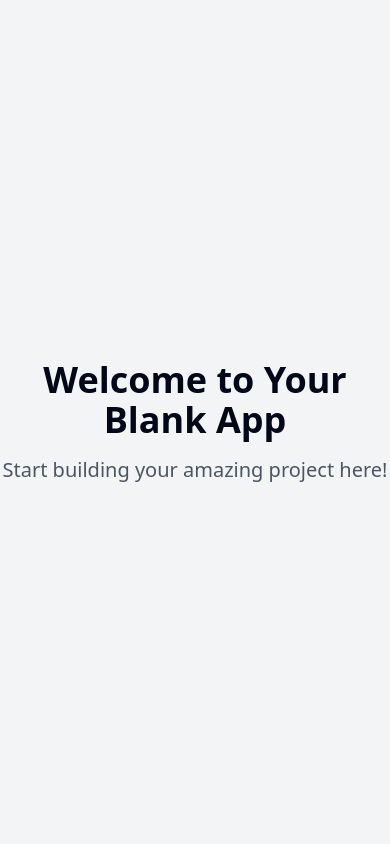
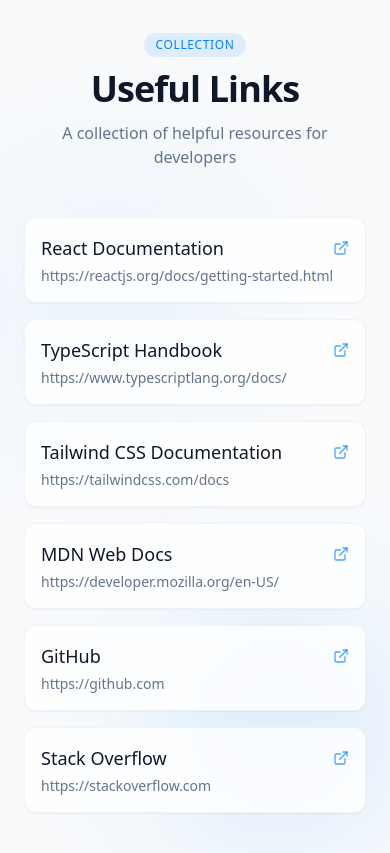
Before and after one commit to biswaskc57/portfolio-new, a React (Vite) app: page / in a window 390 px wide. Built offline with nearby package versions, Linux system fonts and the light colour scheme.

Commit message:
Implement links display UI
Implement a responsive UI to display a list of links with titles and URLs.

```diff
--- /dev/null
+++ b/src/components/LinkCard.tsx
@@ -0,0 +1,34 @@
+
+import React from 'react';
+import { ExternalLink } from 'lucide-react';
+import { cn } from '@/lib/utils';
+
+interface LinkCardProps {
+  title: string;
+  url: string;
+  className?: string;
+}
+
+const LinkCard: React.FC<LinkCardProps> = ({ title, url, className }) => {
+  return (
+    <a
+      href={url}
+      target="_blank"
+      rel="noopener noreferrer"
+      className={cn(
+        "link-card group block p-4 rounded-xl border border-border/50",
+        "bg-white/80 backdrop-blur-sm hover:bg-white/90",
+        "shadow-sm hover:shadow-md transition-all duration-300",
+        className
+      )}
+    >
+      <div className="flex items-center justify-between">
+        <h3 className="font-medium text-lg text-foreground">{title}</h3>
+        <ExternalLink className="w-4 h-4 text-primary/70 group-hover:text-primary transition-colors duration-300" />
+      </div>
+      <p className="mt-1 text-sm text-muted-foreground truncate">{url}</p>
+    </a>
+  );
+};
+
+export default LinkCard;
--- /dev/null
+++ b/src/components/LinksContainer.tsx
@@ -0,0 +1,31 @@
+
+import React from 'react';
+import LinkCard from './LinkCard';
+
+interface LinkItem {
+  id: string;
+  title: string;
+  url: string;
+}
+
+interface LinksContainerProps {
+  links: LinkItem[];
+}
+
+const LinksContainer: React.FC<LinksContainerProps> = ({ links }) => {
+  return (
+    <div className="grid grid-cols-1 md:grid-cols-2 lg:grid-cols-3 gap-4 md:gap-6">
+      {links.map((link, index) => (
+        <div
+          key={link.id}
+          className="animate-slide-up"
+          style={{ animationDelay: `${index * 0.1}s` }}
+        >
+          <LinkCard title={link.title} url={link.url} />
+        </div>
+      ))}
+    </div>
+  );
+};
+
+export default LinksContainer;
--- /dev/null
+++ b/src/components/LinksHeader.tsx
@@ -0,0 +1,25 @@
+
+import React from 'react';
+
+interface LinksHeaderProps {
+  title: string;
+  subtitle?: string;
+}
+
+const LinksHeader: React.FC<LinksHeaderProps> = ({ title, subtitle }) => {
+  return (
+    <div className="w-full text-center mb-12 animate-slide-down">
+      <div className="inline-block mb-3 px-3 py-1 bg-primary/10 rounded-full text-primary text-xs font-medium tracking-wider">
+        COLLECTION
+      </div>
+      <h1 className="text-4xl md:text-5xl font-bold mb-3 tracking-tight">{title}</h1>
+      {subtitle && (
+        <p className="text-muted-foreground max-w-md mx-auto">
+          {subtitle}
+        </p>
+      )}
+    </div>
+  );
+};
+
+export default LinksHeader;
--- a/src/index.css
+++ b/src/index.css
@@ -1,23 +1,24 @@
+
 @tailwind base;
 @tailwind components;
 @tailwind utilities;
 
 @layer base {
   :root {
-    --background: 0 0% 100%;
-    --foreground: 222.2 84% 4.9%;
+    --background: 210 40% 98%;
+    --foreground: 222 47% 11%;
 
     --card: 0 0% 100%;
-    --card-foreground: 222.2 84% 4.9%;
+    --card-foreground: 222 47% 11%;
 
     --popover: 0 0% 100%;
-    --popover-foreground: 222.2 84% 4.9%;
+    --popover-foreground: 222 47% 11%;
 
-    --primary: 222.2 47.4% 11.2%;
+    --primary: 210 100% 50%;
     --primary-foreground: 210 40% 98%;
 
     --secondary: 210 40% 96.1%;
-    --secondary-foreground: 222.2 47.4% 11.2%;
+    --secondary-foreground: 222 47% 11.2%;
 
     --muted: 210 40% 96.1%;
     --muted-foreground: 215.4 16.3% 46.9%;
@@ -32,22 +33,15 @@
     --input: 214.3 31.8% 91.4%;
     --ring: 222.2 84% 4.9%;
 
-    --radius: 0.5rem;
+    --radius: 1rem;
 
     --sidebar-background: 0 0% 98%;
-
     --sidebar-foreground: 240 5.3% 26.1%;
-
     --sidebar-primary: 240 5.9% 10%;
-
     --sidebar-primary-foreground: 0 0% 98%;
-
     --sidebar-accent: 240 4.8% 95.9%;
-
     --sidebar-accent-foreground: 240 5.9% 10%;
-
     --sidebar-border: 220 13% 91%;
-
     --sidebar-ring: 217.2 91.2% 59.8%;
   }
 
@@ -97,5 +91,32 @@
 
   body {
     @apply bg-background text-foreground;
+    font-feature-settings: "rlig" 1, "calt" 1;
   }
 }
+
+@layer components {
+  .link-card {
+    @apply relative overflow-hidden transition-all duration-300 ease-out;
+    backface-visibility: hidden;
+    transform: translate3d(0, 0, 0);
+  }
+
+  .link-card::before {
+    content: '';
+    @apply absolute inset-0 bg-gradient-to-r from-primary/10 to-transparent opacity-0 transition-opacity duration-300 rounded-lg;
+    z-index: -1;
+  }
+
+  .link-card:hover::before {
+    @apply opacity-100;
+  }
+
+  .link-card:hover {
+    @apply translate-y-[-2px] shadow-lg;
+  }
+
+  .glassmorphism {
+    @apply bg-white/70 backdrop-blur-md border border-white/20;
+  }
+}
--- a/src/pages/Index.tsx
+++ b/src/pages/Index.tsx
@@ -1,11 +1,59 @@
-// Update this page (the content is just a fallback if you fail to update the page)
+
+import React from 'react';
+import LinksHeader from '@/components/LinksHeader';
+import LinksContainer from '@/components/LinksContainer';
+
+// Hardcoded links data
+const links = [
+  {
+    id: '1',
+    title: 'React Documentation',
+    url: 'https://reactjs.org/docs/getting-started.html',
+  },
+  {
+    id: '2',
+    title: 'TypeScript Handbook',
+    url: 'https://www.typescriptlang.org/docs/',
+  },
+  {
+    id: '3',
+    title: 'Tailwind CSS Documentation',
+    url: 'https://tailwindcss.com/docs',
+  },
+  {
+    id: '4',
+    title: 'MDN Web Docs',
+    url: 'https://developer.mozilla.org/en-US/',
+  },
+  {
+    id: '5',
+    title: 'GitHub',
+    url: 'https://github.com',
+  },
+  {
+    id: '6',
+    title: 'Stack Overflow',
+    url: 'https://stackoverflow.com',
+  },
+];
 
 const Index = () => {
   return (
-    <div className="min-h-screen flex items-center justify-center bg-gray-100">
-      <div className="text-center">
-        <h1 className="text-4xl font-bold mb-4">Welcome to Your Blank App</h1>
-        <p className="text-xl text-gray-600">Start building your amazing project here!</p>
+    <div className="min-h-screen flex flex-col items-center justify-center p-6 md:p-12">
+      <div className="w-full max-w-6xl mx-auto">
+        <LinksHeader
+          title="Useful Links"
+          subtitle="A collection of helpful resources for developers"
+        />
+
+        <div className="relative">
+          {/* Background decorative elements */}
+          <div className="absolute -top-10 -left-10 w-64 h-64 bg-primary/5 rounded-full blur-3xl -z-10 animate-floating"></div>
+          <div className="absolute -bottom-10 -right-10 w-64 h-64 bg-primary/10 rounded-full blur-3xl -z-10" style={{ animationDelay: '1s' }}></div>
+
+          {/* Links grid */}
+          <LinksContainer links={links} />
+        </div>
       </div>
     </div>
   );
--- a/tailwind.config.ts
+++ b/tailwind.config.ts
@@ -1,3 +1,4 @@
+
 import type { Config } from "tailwindcss";
 
 export default {
@@ -70,25 +71,42 @@ export default {
 			},
 			keyframes: {
 				'accordion-down': {
-					from: {
-						height: '0'
-					},
-					to: {
-						height: 'var(--radix-accordion-content-height)'
-					}
+					from: { height: '0' },
+					to: { height: 'var(--radix-accordion-content-height)' }
 				},
 				'accordion-up': {
-					from: {
-						height: 'var(--radix-accordion-content-height)'
-					},
-					to: {
-						height: '0'
-					}
+					from: { height: 'var(--radix-accordion-content-height)' },
+					to: { height: '0' }
+				},
+				'fade-in': {
+					from: { opacity: '0' },
+					to: { opacity: '1' }
+				},
+				'fade-out': {
+					from: { opacity: '1' },
+					to: { opacity: '0' }
+				},
+				'slide-up': {
+					from: { transform: 'translateY(10px)', opacity: '0' },
+					to: { transform: 'translateY(0)', opacity: '1' }
+				},
+				'slide-down': {
+					from: { transform: 'translateY(-10px)', opacity: '0' },
+					to: { transform: 'translateY(0)', opacity: '1' }
+				},
+				floating: {
+					'0%, 100%': { transform: 'translateY(0)' },
+					'50%': { transform: 'translateY(-5px)' }
 				}
 			},
 			animation: {
 				'accordion-down': 'accordion-down 0.2s ease-out',
-				'accordion-up': 'accordion-up 0.2s ease-out'
+				'accordion-up': 'accordion-up 0.2s ease-out',
+				'fade-in': 'fade-in 0.3s ease-out',
+				'fade-out': 'fade-out 0.3s ease-out',
+				'slide-up': 'slide-up 0.4s ease-out',
+				'slide-down': 'slide-down 0.4s ease-out',
+				'floating': 'floating 3s ease-in-out infinite'
 			}
 		}
 	},
```
